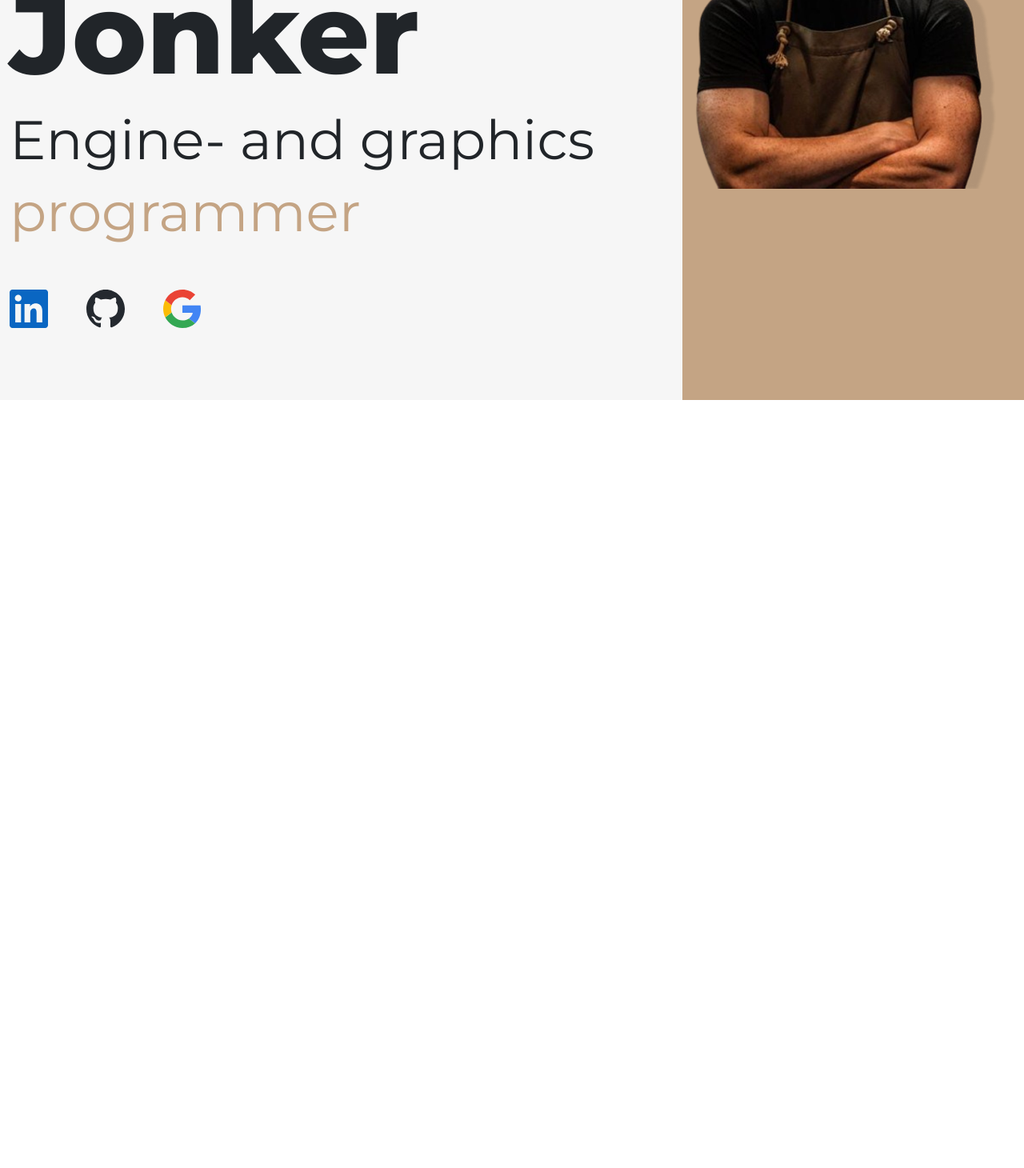
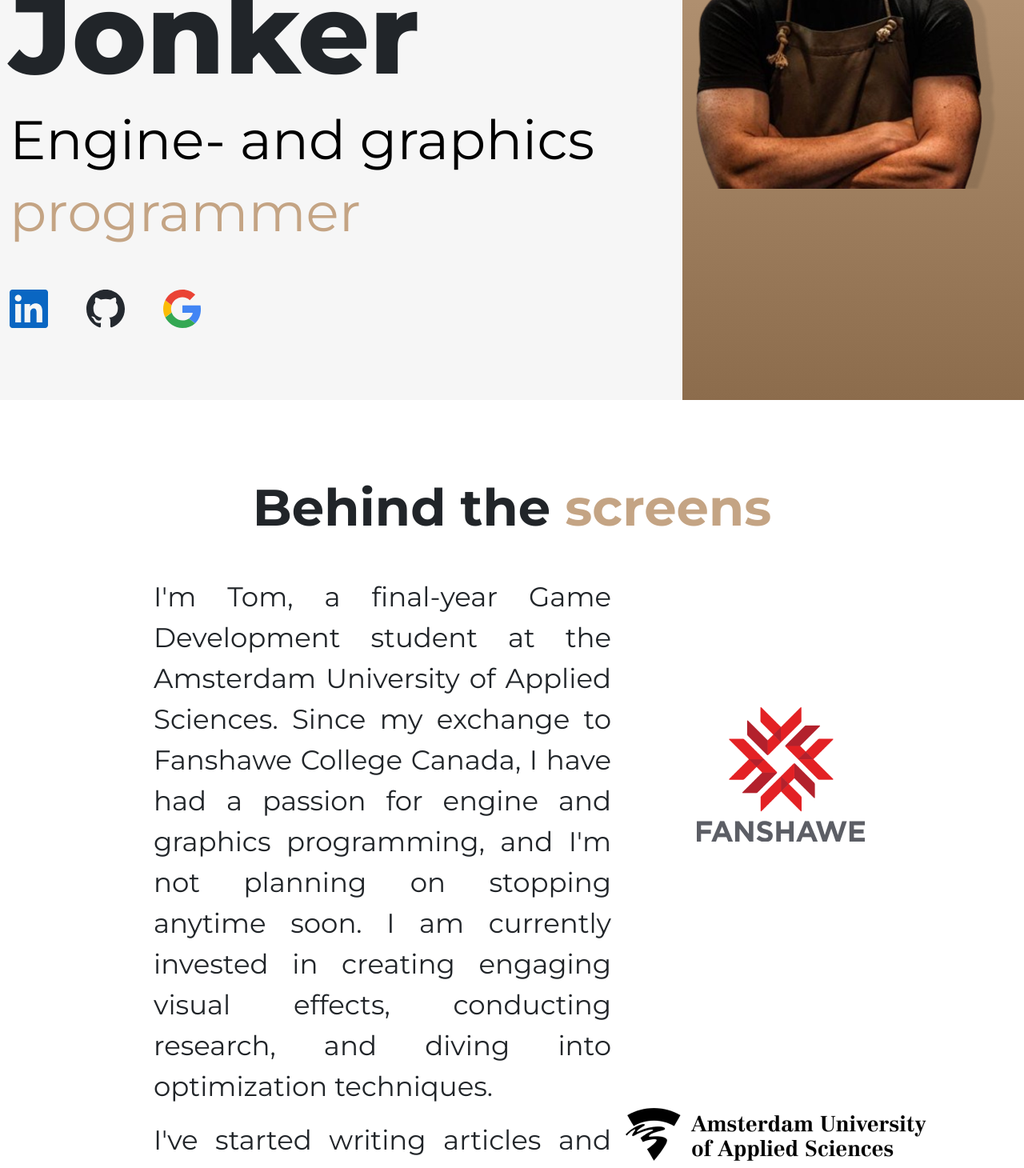
Before and after one commit to TJJonker/Portfolio-site, a Vue app in the folder portfolio/: page / in a window 1280 px wide. Shown: the part 300-1760 px from the top of the page at 80% size. Before the commit the page ends 800 px from the top, so only its background shows below. Built offline with nearby package versions, Linux system fonts and the light colour scheme; the HTML template or start-up script is replaced by a standard one.

Commit message:
About Me section added

```diff
--- a/portfolio/src/AboutMe.vue
+++ b/portfolio/src/AboutMe.vue
@@ -1,3 +1,83 @@
 <template>
+    <div class="con">
+        <div class="col-s-12 title">
+            <h1>Behind the <span class="secondary-text-color">screens</span></h1>
+        </div>
+        <div class="content">
+            <div class="col-sm-12 col-xl-9 text justified-text">
+                <p>I'm Tom, a final-year Game Development student at the Amsterdam University of Applied Sciences. Since my exchange to Fanshawe College Canada, I have had a passion for engine and graphics programming, and I'm not planning on stopping anytime soon. I am currently invested in creating engaging visual effects, conducting research, and diving into optimization techniques. </p>
+                <p>I've started writing articles and documenting my research and projects. Curious to find out what I've made? </p>
+            </div>
+            <div class="col-sm-12 col-xl-3 images">
+                <img src="Fanshawe.png" alt="">
+                <img src="HvA.png" alt="">
+            </div>
+        </div>
+    </div>
+</template>
 
-</template>
+<script>
+export default { }
+</script>
+
+<style scoped>
+.con {
+    margin: 96px 15%;
+}
+
+.title {
+    text-align: center;
+    margin: 48px 0px;
+}
+
+.title h1 {
+    font-size: 64px;
+    font-family: 'Montserrat';
+    font-weight: 700;
+}
+
+.content {
+    display: flex;
+    flex-wrap: wrap;
+}
+
+.text {
+    font-size: 34px;
+    font-family: 'Montserrat';
+    font-weight: 400;
+}
+
+.justified-text {
+    text-align: justify;
+    text-justify: inter-word;
+}
+
+.images {
+    display: flex;
+    flex-direction: row;
+    justify-content: space-around;
+    align-items: center;
+    margin: 24px 0;
+}
+
+.images img {
+    max-height: 200px;
+}
+
+@media only screen and (min-width: 1200px) {
+    .images {
+        flex-direction: column;
+        margin: 0;
+    }
+
+    .text {
+        padding-right: 100px;
+    }
+}
+
+@media only screen and (min-width: 3600px) {
+.con {
+    margin: 0 30%;
+}
+}
+</style>
--- a/portfolio/src/App.vue
+++ b/portfolio/src/App.vue
@@ -1,73 +1,26 @@
 <template>
-    <div class="hero">
-        <div class="row m-0">
-            <div class="col-xl-8">
-                <div class="hero-text-container">
-                    <div>
-                        <h1 class="name">Tom Jonker</h1>
-                        <h3 class="description">Engine- and graphics</h3>
-                        <h3 class="description secondary-text-color">programmer</h3>
-                        <social-media-icons></social-media-icons>
-                    </div>
-                </div>
-            </div>
-            <div class="col-xl-4 bg-project-primary">
-                <img src="Hero-picture.png" alt="">
-            </div>
-        </div>
-    </div>
+    <hero></hero>
+    <about-me></about-me>
 </template>
 
 <script>
-import SocialMediaIcons from "./SocialMediaIcons.vue";
+import Hero from './Hero.vue';
+import AboutMe from './AboutMe.vue';
 
 export default {
     components: {
-        SocialMediaIcons
+        Hero,
+        AboutMe
     }
 }
 </script>
 
-<style scoped>
-.name {
-    font-size: 140px;
-    font-family: 'Montserrat';
-    font-weight: 800;
-}
-
-.row{
-    height: 100vh;
-}
-
-.description {
-    font-size: 68px;
-    font-family: 'Montserrat';
-    font-weight: 400;
+<style>
+.primary-text-color {
+    color: black;
 }
 
 .secondary-text-color {
     color: #C4A484;
 }
-
-.hero {
-    background-color: #F6F6F6;
-}
-
-.hero-text-container {
-    height: 100%;
-    display:flex;
-    justify-content: center;
-    align-items: center;
-}
-
-.bg-project-primary {
-    background-color: #C4A484;
-    display: none;
-}
-
-@media only screen and (min-width: 1200px) {
-    .bg-project-primary {
-        display: block;
-    }
-}
 </style>
--- /dev/null
+++ b/portfolio/src/Hero.vue
@@ -0,0 +1,70 @@
+<template>
+    <div class="hero">
+        <div class="row m-0">
+            <div class="col-xl-8">
+                <div class="hero-text-container">
+                    <div>
+                        <h1 class="name primary-color">Tom Jonker</h1>
+                        <h3 class="description primary-text-color">Engine- and graphics</h3>
+                        <h3 class="description secondary-text-color">programmer</h3>
+                        <social-media-icons></social-media-icons>
+                    </div>
+                </div>
+            </div>
+            <div class="col-xl-4 bg-project-primary">
+                <img src="Hero-picture.png" alt="">
+            </div>
+        </div>
+    </div>
+</template>
+
+<script>
+import SocialMediaIcons from "./SocialMediaIcons.vue";
+
+export default {
+    components: {
+        SocialMediaIcons
+    }
+}
+</script>
+
+<style scoped>
+.name {
+    font-size: 140px;
+    font-family: 'Montserrat';
+    font-weight: 800;
+}
+
+.row {
+    height: 100vh;
+}
+
+.description {
+    font-size: 68px;
+    font-family: 'Montserrat';
+    font-weight: 400;
+}
+
+.hero {
+    background-color: #F6F6F6;
+}
+
+.hero-text-container {
+    height: 100%;
+    display:flex;
+    justify-content: center;
+    align-items: center;
+}
+
+.bg-project-primary {
+    background: rgb(196,164,132);
+    background: linear-gradient(180deg, rgba(196,164,132,1) 0%, rgba(140,108,76,1) 100%);
+    display: none;
+}
+
+@media only screen and (min-width: 1200px) {
+    .bg-project-primary {
+        display: block;
+    }
+}
+</style>
```
Also changed, not shown: portfolio/public/Fanshawe.png (added), portfolio/public/HvA.png (added).
